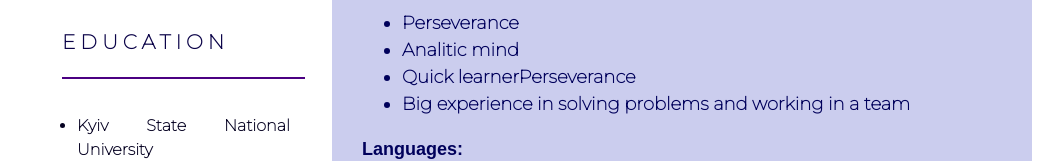
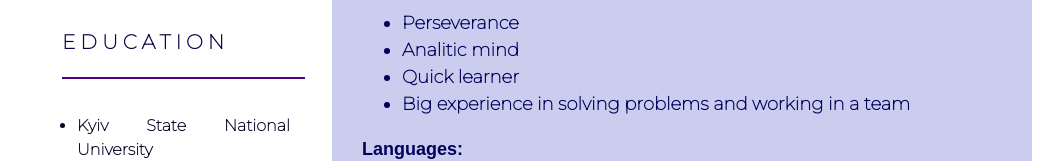
Before and after one commit to belokurovaa/rsschool-cv, a plain HTML site: page index.html in a window 1280 px wide. Shown: the part 505-666 px from the top of the page, without its empty margins (108-1171 px from the left). Drawn offline with nearby package versions, Linux system fonts and the light colour scheme.

Commit message:
Update index.html

```diff
--- a/index.html
+++ b/index.html
@@ -134,7 +134,7 @@
                      <ul class="main__list">
                         <li class="main__item">Perseverance</li>
                         <li class="main__item">Analitic mind</li>
-                        <li class="main__item">Quick learnerPerseverance</li>
+                        <li class="main__item">Quick learner</li>
                         <li class="main__item">Big experience in solving problems and working in a team</li>
                      </ul>
                   </article>
```
